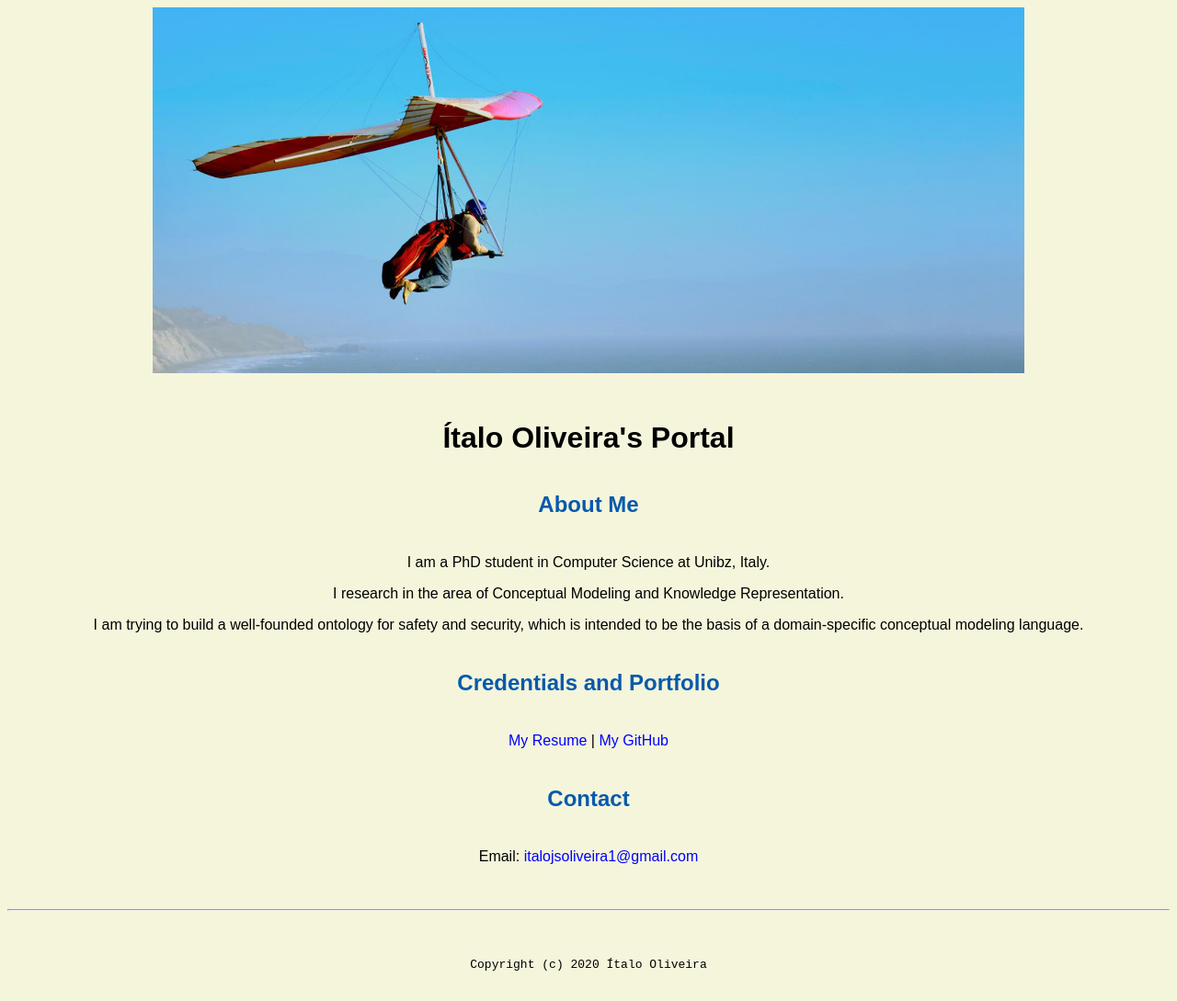
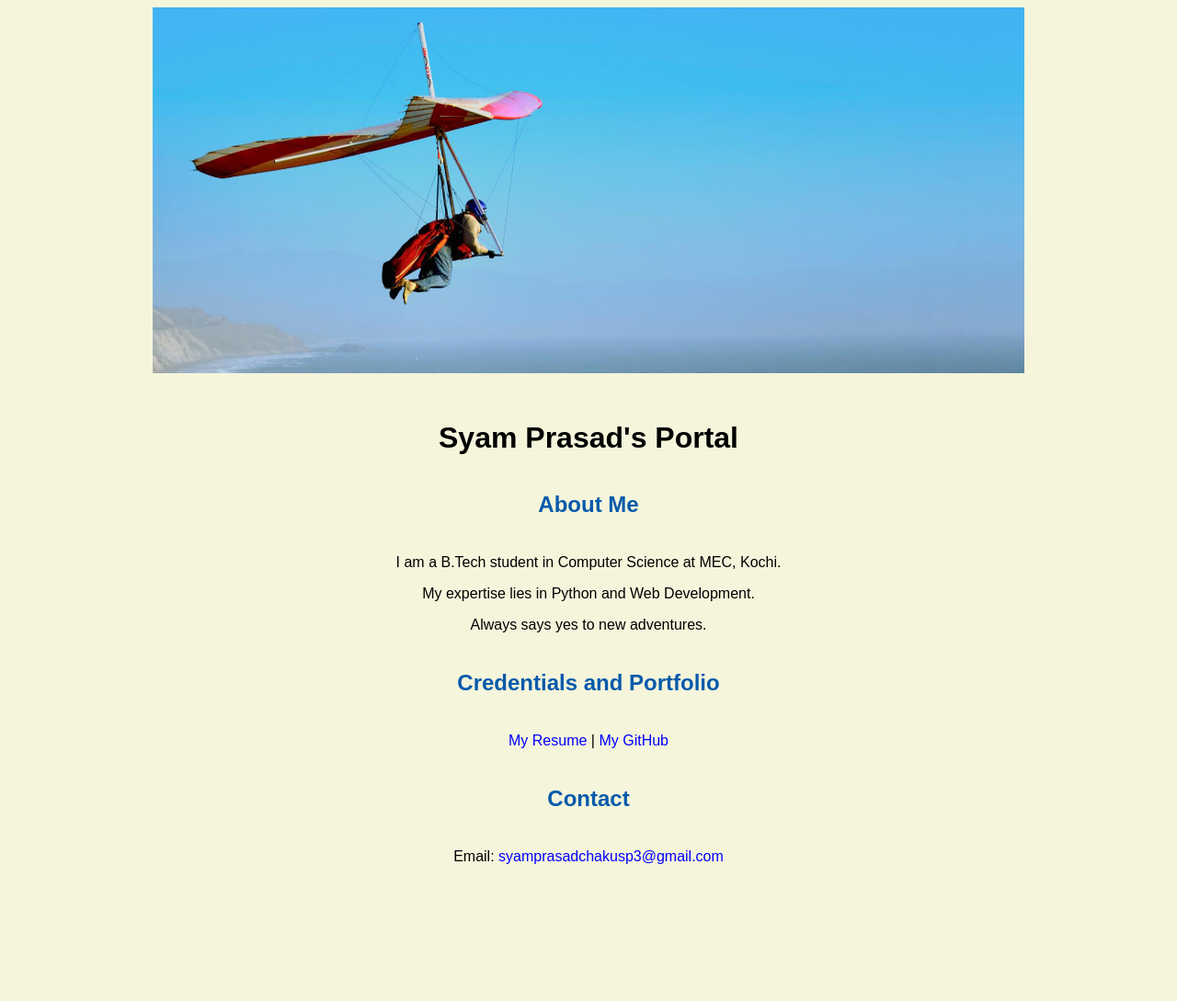
Before and after one commit to syamprasad13/syamprasad13.github.io, a plain HTML site: page index.html in a window 1280 px wide. Shown: the whole page at 92% size. After the commit the page ends 957 px from the top, so only its background shows below. Drawn offline with Linux system fonts and the light colour scheme.

Commit message:
Update index.html

```diff
--- a/index.html
+++ b/index.html
@@ -6,12 +6,12 @@
 
   <header>
 
-    <title>Ítalo Oliveira</title>
+    <title>Syam Prasad</title>
     <link rel="stylesheet" href="css/master.css">
     <link rel="FaviconIcon" href="favicon.ico" type="image/x-icon">
     <link rel="shortcut" href="favicon.ico" type="image/x-icon">
     <meta name="viewpoint" content="width-device-width, initial-scale=1, shrink-to-fit=no">
-    <meta name="name" content="Ítalo Oliveira's Portal">
+    <meta name="name" content="Syam Prasad's Portal">
     <meta name="robots" content="noindex, nofollow"> <!-- Remove this line if you want crawlers find this site -->
 
 
@@ -19,24 +19,20 @@
 
   <body>
     <img src="images/banner.jpg" width="75%" alt="banner">
-    <h1>Ítalo Oliveira's Portal</h1>
+    <h1>Syam Prasad's Portal</h1>
     <h2>About Me</h2>
-    <p>I am a PhD student in Computer Science at Unibz, Italy.</p>
-    <p>I research in the area of Conceptual Modeling and Knowledge Representation.</p>
-    <p>I am trying to build a well-founded ontology for safety and security, which is intended to be the basis of a domain-specific conceptual modeling language.</p>
+    <p>I am a B.Tech student in Computer Science at MEC, Kochi.</p>
+    <p>My expertise lies in Python and Web Development.</p>
+    <p>Always says yes to new adventures.</p>
     <h2>Credentials and Portfolio</h2>
 
-    <p><a href="resume.html">My Resume</a> | <a href="https://github.com/italojsoliveira"> My GitHub</a></p>
+    <p><a href="resume.html">My Resume</a> | <a href="https://github.com/syamprasad13"> My GitHub</a></p>
 
     <h2>Contact</h2>
-    <p>Email: <a href="mailto:italojsoliveira1@gmail.com"> italojsoliveira1@gmail.com</a></p>
+    <p>Email: <a href="syamprasadchakusp3@gmail.com"> syamprasadchakusp3@gmail.com</a></p>
 
   </body>
 
-  <footer>
-    <hr>
-    <code>Copyright (c) 2020 Ítalo Oliveira</code>
 
-  </footer>
 
 </html>
```
